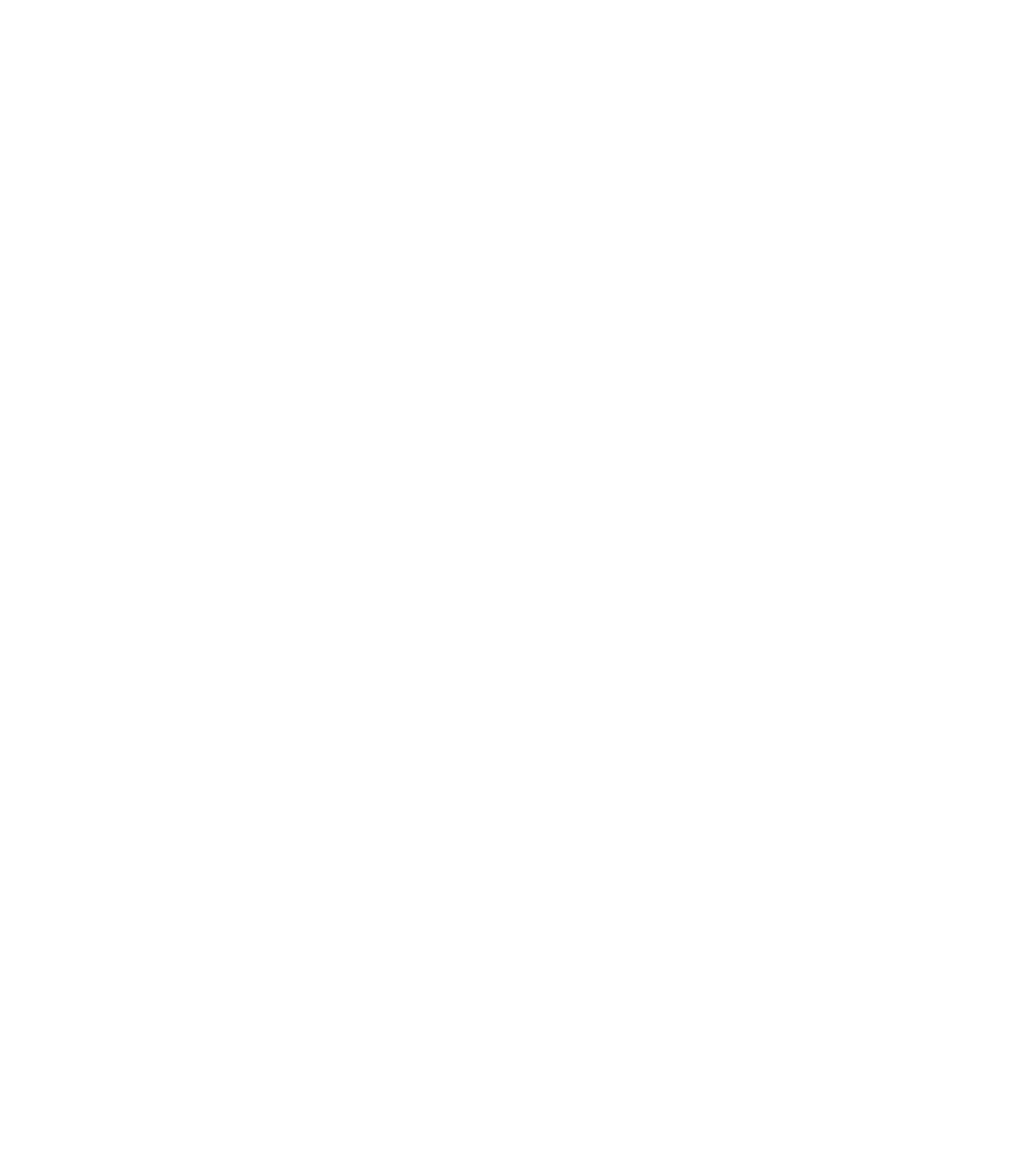
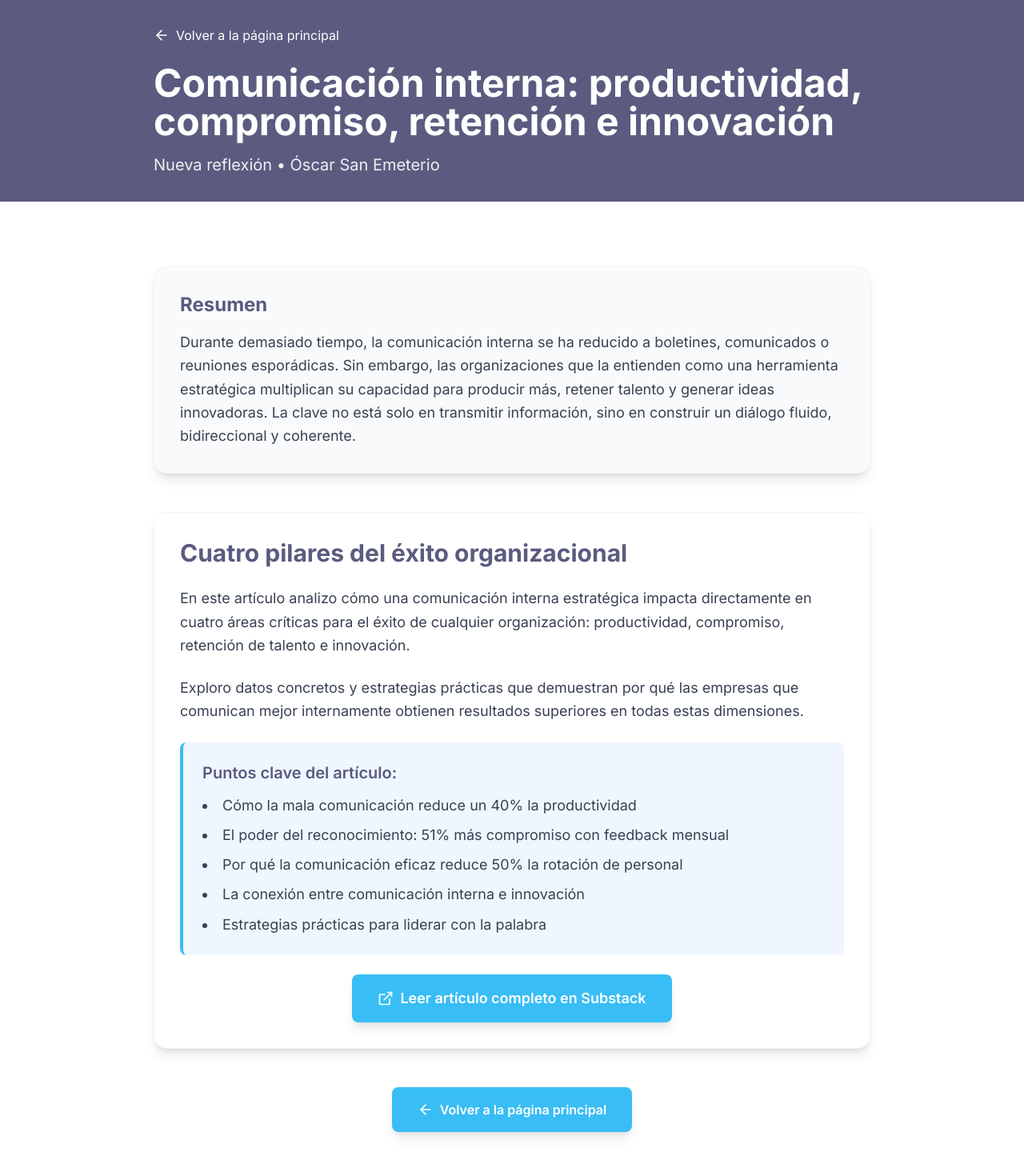
Before and after one commit to osanemeterio/oscarsanemeterio, a React (Vite) app: page /blog/comunicacion-interna in a window 1280 px wide. Before the commit this address had no page. Shown: the top 1460 px of the page at 80% size. Before the commit the page ends 800 px from the top, so only its background shows below. Built offline with nearby package versions, Linux system fonts and the light colour scheme.

Commit message:
Add new article about internal communication

```diff
--- a/src/App.tsx
+++ b/src/App.tsx
@@ -15,6 +15,7 @@ import ComunicacionInstitucionalIA from './pages/ComunicacionInstitucionalIA'
 import ONGsCantabriaImpacto from './pages/ONGsCantabriaImpacto.tsx'
 import ManualesIA from './pages/ManualesIA'
 import DividendoOcultoComunicacion from './pages/DividendoOcultoComunicacion'
+import ComunicacionInterna from './pages/ComunicacionInterna'
 
 function App() {
   return (
@@ -37,6 +38,7 @@ function App() {
         <Route path="/blog/ongs-cantabria-impacto" element={<ONGsCantabriaImpacto />} />
         <Route path="/manuales-ia" element={<ManualesIA />} />
         <Route path="/blog/dividendo-oculto-comunicacion" element={<DividendoOcultoComunicacion />} />
+        <Route path="/blog/comunicacion-interna" element={<ComunicacionInterna />} />
       </Routes>
     </Router>
   )
--- /dev/null
+++ b/src/pages/ComunicacionInterna.tsx
@@ -0,0 +1,99 @@
+import { ArrowLeft, ExternalLink } from 'lucide-react'
+
+export default function ComunicacionInternaPage() {
+  return (
+    <div className="min-h-screen bg-white">
+      {/* Header con navegación */}
+      <header className="bg-[#5a5b7f] py-8 px-4">
+        <div className="max-w-4xl mx-auto">
+          <a
+            href="/"
+            className="inline-flex items-center text-white hover:text-[#39bdf5] transition-colors mb-6"
+          >
+            <ArrowLeft className="w-5 h-5 mr-2" />
+            Volver a la página principal
+          </a>
+          <h1 className="text-4xl md:text-5xl font-bold text-white mb-4">
+            Comunicación interna: productividad, compromiso, retención e innovación
+          </h1>
+          <p className="text-xl text-white/90">
+            Nueva reflexión • Óscar San Emeterio
+          </p>
+        </div>
+      </header>
+
+      {/* Contenido principal */}
+      <main className="py-20 px-4">
+        <div className="max-w-4xl mx-auto">
+
+          {/* Resumen introductorio */}
+          <div className="mb-12">
+            <div className="bg-gray-50 p-8 rounded-2xl shadow-lg border border-gray-100">
+              <h2 className="text-2xl font-bold text-[#5a5b7f] mb-4">Resumen</h2>
+              <p className="text-lg text-gray-700 leading-relaxed">
+                Durante demasiado tiempo, la comunicación interna se ha reducido a boletines, comunicados o reuniones esporádicas.
+                Sin embargo, las organizaciones que la entienden como una herramienta estratégica multiplican su capacidad para
+                producir más, retener talento y generar ideas innovadoras. La clave no está solo en transmitir información,
+                sino en construir un diálogo fluido, bidireccional y coherente.
+              </p>
+            </div>
+          </div>
+
+          {/* Cuerpo del contenido */}
+          <div className="mb-12">
+            <div className="bg-white p-8 rounded-2xl shadow-lg border border-gray-100">
+              <h2 className="text-3xl font-bold text-[#5a5b7f] mb-6">Cuatro pilares del éxito organizacional</h2>
+
+              <div className="text-lg text-gray-700 leading-relaxed space-y-6">
+                <p>
+                  En este artículo analizo cómo una comunicación interna estratégica impacta directamente en cuatro
+                  áreas críticas para el éxito de cualquier organización: productividad, compromiso, retención de
+                  talento e innovación.
+                </p>
+
+                <p>
+                  Exploro datos concretos y estrategias prácticas que demuestran por qué las empresas que comunican
+                  mejor internamente obtienen resultados superiores en todas estas dimensiones.
+                </p>
+
+                <div className="bg-blue-50 p-6 rounded-lg border-l-4 border-[#39bdf5] my-8">
+                  <h3 className="text-xl font-semibold text-[#5a5b7f] mb-3">Puntos clave del artículo:</h3>
+                  <ul className="list-disc list-inside space-y-2 text-gray-700">
+                    <li>Cómo la mala comunicación reduce un 40% la productividad</li>
+                    <li>El poder del reconocimiento: 51% más compromiso con feedback mensual</li>
+                    <li>Por qué la comunicación eficaz reduce 50% la rotación de personal</li>
+                    <li>La conexión entre comunicación interna e innovación</li>
+                    <li>Estrategias prácticas para liderar con la palabra</li>
+                  </ul>
+                </div>
+
+                <div className="text-center mt-8">
+                  <a
+                    href="https://osanemeterio.substack.com/p/comunicacion-interna-productividad"
+                    target="_blank"
+                    rel="noopener noreferrer"
+                    className="btn-primary inline-flex items-center space-x-2 text-lg"
+                  >
+                    <ExternalLink className="w-5 h-5" />
+                    <span>Leer artículo completo en Substack</span>
+                  </a>
+                </div>
+              </div>
+            </div>
+          </div>
+
+          {/* Navegación al final */}
+          <div className="text-center">
+            <a
+              href="/"
+              className="btn-primary inline-flex items-center space-x-2"
+            >
+              <ArrowLeft className="w-5 h-5" />
+              <span>Volver a la página principal</span>
+            </a>
+          </div>
+        </div>
+      </main>
+    </div>
+  )
+}
--- a/src/pages/Home.tsx
+++ b/src/pages/Home.tsx
@@ -443,6 +443,20 @@ function App() {
           </div>
 
           <div className="grid md:grid-cols-2 gap-8 mb-12">
+            {/* Entrada sobre comunicación interna */}
+            <Link
+              to="/blog/comunicacion-interna"
+              className="slide-up bg-white/10 backdrop-blur-sm p-6 rounded-2xl shadow-lg border border-white/20 hover:bg-white/20 transition-all duration-300 block text-left max-w-2xl mx-auto"
+            >
+              <h3 className="text-xl font-bold text-white mb-3">
+                Comunicación interna: productividad, compromiso, retención e innovación
+              </h3>
+              <p className="text-white/90 mb-4 leading-relaxed">
+                Las organizaciones que entienden la comunicación interna como herramienta estratégica multiplican su capacidad para producir más, retener talento y generar ideas innovadoras.
+              </p>
+              <span className="text-[#39bdf5] font-medium">Leer más →</span>
+            </Link>
+
             {/* Entrada sobre el dividendo oculto */}
             <Link
               to="/blog/dividendo-oculto-comunicacion"
```
